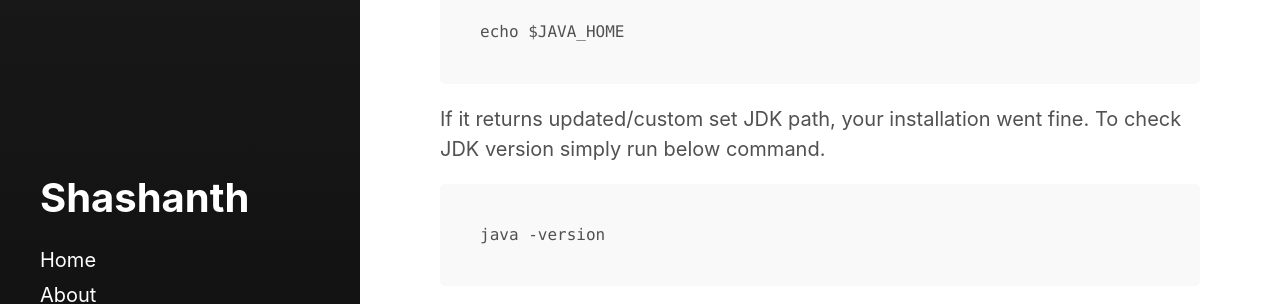
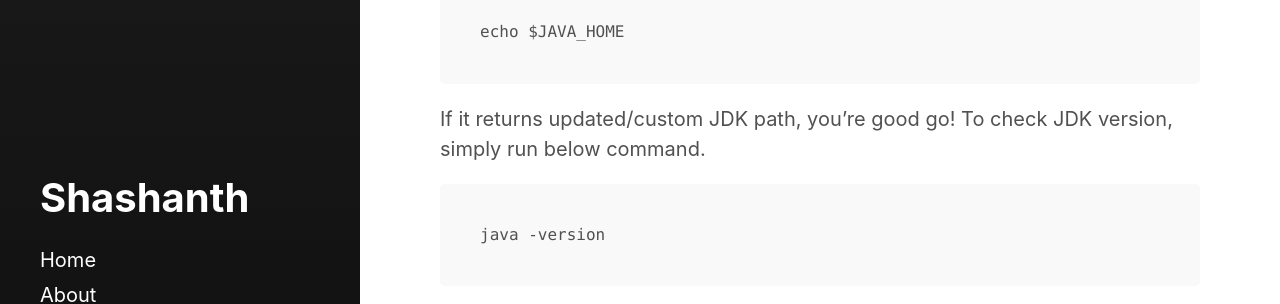
Before and after one commit to shashanthk/shashanthk.github.io, a Jekyll site: the page built from _posts/2019-08-15-installing-oracle-jdk8-ubuntu.md, in a window 1280 px wide. Shown: the part 1505-1809 px from the top of the page. Built offline with Jekyll 4.4.1, drawn with Linux system fonts in a browser that asks for light colours.

Commit message:
sentence

```diff
--- a/_posts/2019-08-15-installing-oracle-jdk8-ubuntu.md
+++ b/_posts/2019-08-15-installing-oracle-jdk8-ubuntu.md
@@ -42,6 +42,6 @@ Now check JDK path by executing below command.
 
     echo $JAVA_HOME
 
-If it returns updated/custom set JDK path, your installation went fine. To check JDK version simply run below command.
+If it returns updated/custom JDK path, you're good go! To check JDK version, simply run below command.
 
     java -version
```
Also changed, not shown: 2 other files.
